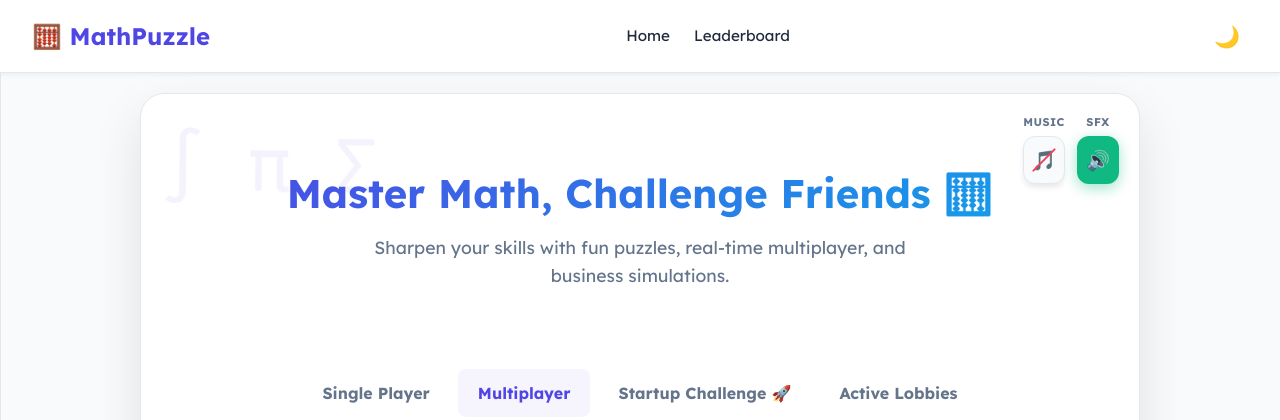
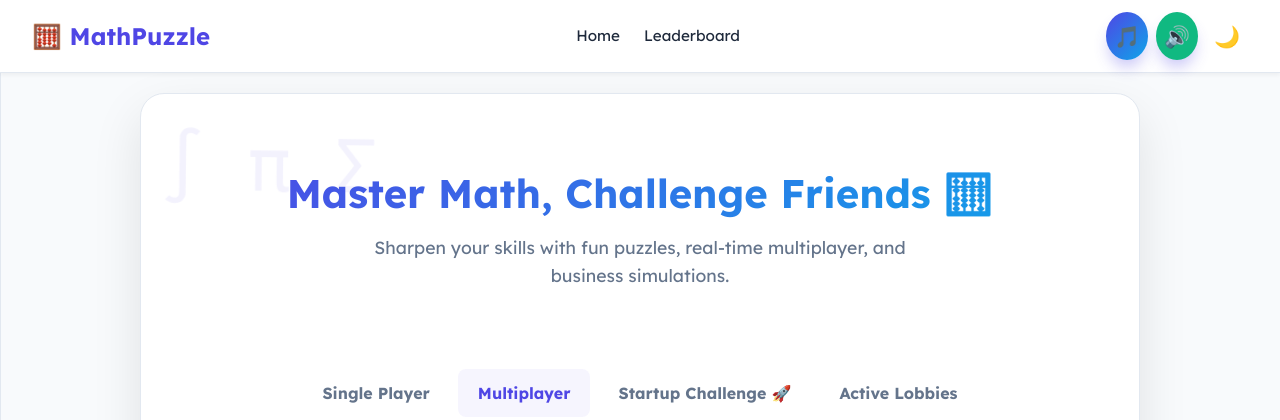
Before and after one commit to bindalmax/MathPuzzle, a Flask app: page / in a window 1280 px wide. Shown: the top 420 px of the page. Run offline with Flask 3, Linux system fonts and the light colour scheme; some libraries are stand-ins or nearby versions.

Commit message:
refactor(ui): relocate sound controls to navbar
- Moves music and sound effect toggles from the main content area to the navigation bar.
- Updates layout and styles for sound toggles to align with nav controls.
- Increments version to 1.3.2.

```diff
--- a/src/templates/base.html
+++ b/src/templates/base.html
@@ -105,11 +105,12 @@
 
         .nav-controls {
             display: flex;
-            gap: 1rem;
+            gap: 0.5rem;
             align-items: center;
         }
 
-        .dark-mode-toggle {
+        .dark-mode-toggle,
+        .nav-icon-btn {
             background: none;
             border: none;
             font-size: 1.3rem;
@@ -119,12 +120,23 @@
             display: flex;
             align-items: center;
             justify-content: center;
-            transition: background-color 0.2s;
+            transition: all 0.2s;
             color: var(--text-color);
         }
 
-        .dark-mode-toggle:hover {
+        .dark-mode-toggle:hover,
+        .nav-icon-btn:hover {
             background-color: var(--paper-grid);
+        }
+
+        .nav-icon-btn.active {
+            color: white;
+        }
+        .nav-icon-btn.sound-btn.active {
+            background: var(--secondary-color);
+        }
+        .nav-icon-btn.music-btn.active {
+            background: var(--vibrant-purple);
         }
 
         .main-container {
@@ -161,13 +173,9 @@
         .decor-4 { bottom: 40%; left: 10px; animation-delay: 6s; font-size: 3.5rem; }
 
         .sound-controls {
-            position: absolute;
-            top: 20px;
-            right: 20px;
-            z-index: 100;
-            display: flex;
-            gap: 12px;
+            display: none;
         }
+
         .control-group {
             display: flex;
             flex-direction: column;
@@ -406,6 +414,8 @@
             <li><a href="{{ url_for('leaderboard') }}">Leaderboard</a></li>
         </ul>
         <div class="nav-controls">
+            <button id="music-toggle" class="nav-icon-btn music-btn" onclick="SoundEngine.toggleMusic()" title="Toggle Background Music">🎵</button>
+            <button id="sound-toggle" class="nav-icon-btn sound-btn" onclick="SoundEngine.toggleSound()" title="Toggle Sound Effects">🔊</button>
             <button class="dark-mode-toggle" onclick="toggleDarkMode()" title="Toggle Dark Mode">
                 <span id="darkModeIcon">🌙</span>
             </button>
@@ -413,17 +423,6 @@
     </nav>
 
     <div class="main-container">
-        <div class="sound-controls">
-            <div class="control-group">
-                <span class="control-label">Music</span>
-                <button id="music-toggle" class="icon-btn music-btn" onclick="SoundEngine.toggleMusic()" title="Toggle Background Music">🎵</button>
-            </div>
-            <div class="control-group">
-                <span class="control-label">SFX</span>
-                <button id="sound-toggle" class="icon-btn sound-btn" onclick="SoundEngine.toggleSound()" title="Toggle Sound Effects">🔊</button>
-            </div>
-        </div>
-
         <div class="math-decor decor-1">∫ π Σ</div>
         <div class="math-decor decor-2">√ x² ∞</div>
         <div class="math-decor decor-3">λ φ Δ</div>
```
Also changed, not shown: 1 other file.
